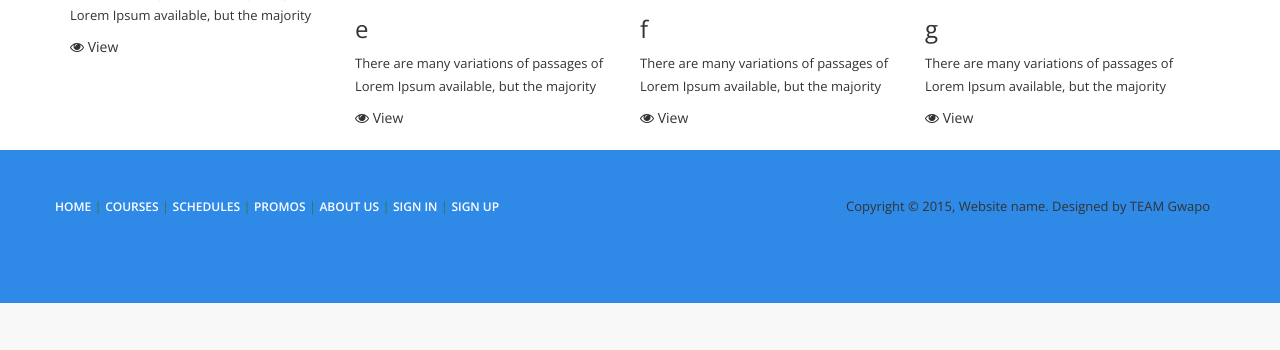
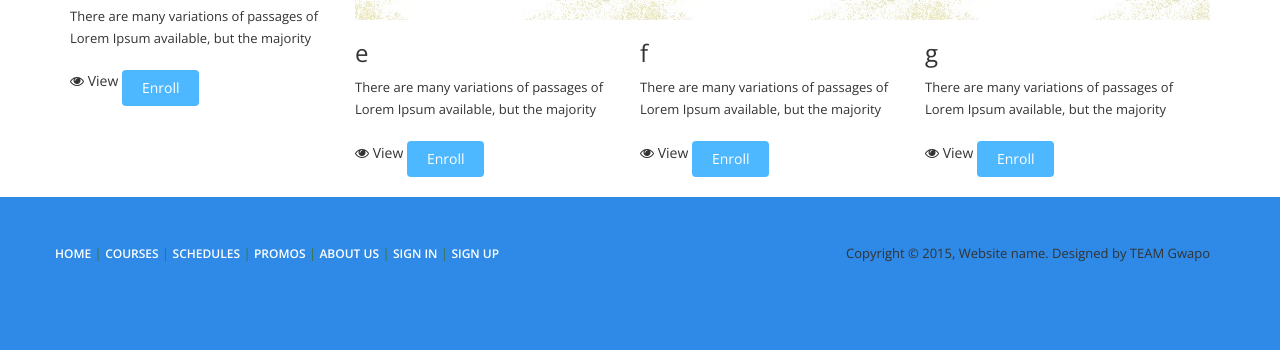
Before and after one commit to jeremiahC/ci2, a CodeIgniter app: page /ci2/index.php/courses in a window 1280 px wide. Shown: the part 964-1314 px from the top of the page. Before the commit the page ends 1267 px from the top, so only its background shows below. Run offline with CodeIgniter, Linux system fonts and the light colour scheme; some libraries are stand-ins or nearby versions.

Commit message:
update view

```diff
--- a/application/views/auth/pages/courses.php
+++ b/application/views/auth/pages/courses.php
@@ -22,6 +22,7 @@
                                     <h3><a href="#">Course 123</a></h3>
                                     <p>There are many variations of passages of Lorem Ipsum available, but the majority</p>
                                     <a class="preview" href="../assets/images/course1.jpg" rel="prettyPhoto"><i class="fa fa-eye"></i> View</a>
+                                    <button class="btn btn-primary">Enroll</button>
                                 </div>
                             </div>
                         </div>
@@ -35,6 +36,7 @@
                                     <h3><a href="#">a</a></h3>
                                     <p>There are many variations of passages of Lorem Ipsum available, but the majority</p>
                                     <a class="preview" href="../assets/images/course2.jpg" rel="prettyPhoto"><i class="fa fa-eye"></i> View</a>
+                                    <button class="btn btn-primary">Enroll</button>
                                 </div>
                             </div>
                         </div>
@@ -48,6 +50,7 @@
                                     <h3><a href="#">b</a></h3>
                                     <p>There are many variations of passages of Lorem Ipsum available, but the majority</p>
                                     <a class="preview" href="../assets/images/course1.jpg" rel="prettyPhoto"><i class="fa fa-eye"></i> View</a>
+                                    <button class="btn btn-primary">Enroll</button>
                                 </div>
                             </div>
                         </div>
@@ -61,6 +64,7 @@
                                     <h3><a href="#">c</a></h3>
                                     <p>There are many variations of passages of Lorem Ipsum available, but the majority</p>
                                     <a class="preview" href="../assets/images/course2.jpg" rel="prettyPhoto"><i class="fa fa-eye"></i> View</a>
+                                    <button class="btn btn-primary">Enroll</button>
                                 </div>
                             </div>
                         </div>
@@ -74,6 +78,7 @@
                                     <h3><a href="#">d</a></h3>
                                     <p>There are many variations of passages of Lorem Ipsum available, but the majority</p>
                                     <a class="preview" href="../assets/images/course1.jpg" rel="prettyPhoto"><i class="fa fa-eye"></i> View</a>
+                                    <button class="btn btn-primary">Enroll</button>
                                 </div>
                             </div>
                         </div>
@@ -87,6 +92,7 @@
                                     <h3><a href="#">e</a></h3>
                                     <p>There are many variations of passages of Lorem Ipsum available, but the majority</p>
                                     <a class="preview" href="../assets/images/course2.jpg" rel="prettyPhoto"><i class="fa fa-eye"></i> View</a>
+                                    <button class="btn btn-primary">Enroll</button>
                                 </div>
                             </div>
                         </div>
@@ -100,6 +106,7 @@
                                     <h3><a href="#">f</a></h3>
                                     <p>There are many variations of passages of Lorem Ipsum available, but the majority</p>
                                     <a class="preview" href="../assets/images/course3.jpg" rel="prettyPhoto"><i class="fa fa-eye"></i> View</a>
+                                    <button class="btn btn-primary">Enroll</button>
                                 </div>
                             </div>
                         </div>
@@ -113,6 +120,7 @@
                                     <h3><a href="#">g</a></h3>
                                     <p>There are many variations of passages of Lorem Ipsum available, but the majority</p>
                                     <a class="preview" href="../assets/images/course3.jpg" rel="prettyPhoto"><i class="fa fa-eye"></i> View</a>
+                                    <button class="btn btn-primary">Enroll</button>
                                 </div>
                             </div>
                         </div>
```
